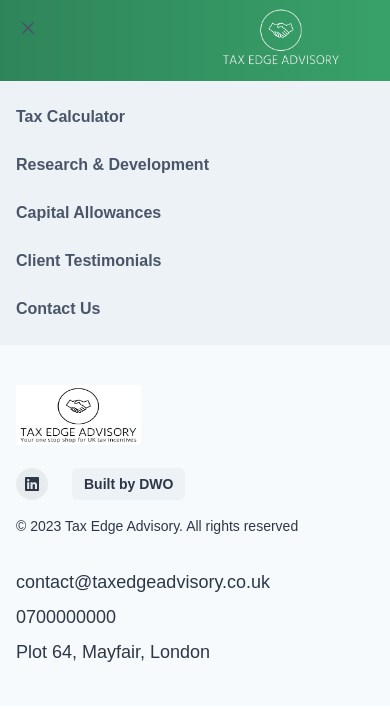
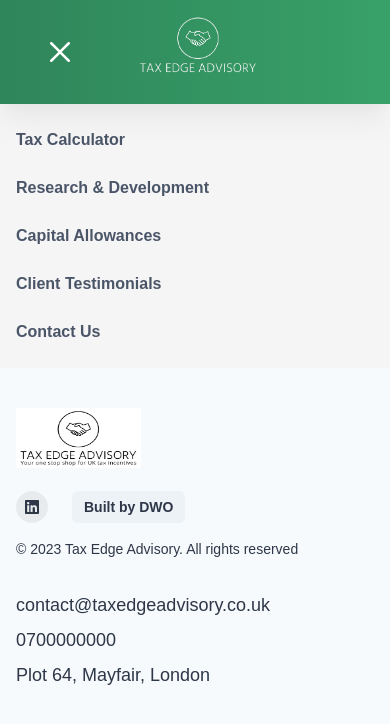
Before and after one commit to ObayaDevOps/Tax-Edge-Advisory, a Next.js app: page /case-studies/case-study-1 in a window 390 px wide. Both pictures are taken after a click on the button "Toggle Navigation". Shown: the top 724 px of the page. Built offline with nearby package versions, Linux system fonts and the light colour scheme.

Commit message:
more mobile fixes

```diff
--- a/components/utils/navbar.js
+++ b/components/utils/navbar.js
@@ -63,19 +63,20 @@
         >
         <Flex
           flex={{ base: 1, md: 'auto' }}
-          ml={{ base: -2 }}
+          // ml={{ base: -2 }}
+          p={6}
           display={{ base: 'flex', md: 'none' }}>
           <IconButton
             onClick={onToggle}
             icon={
-              isOpen ? <CloseIcon w={3} h={3} /> : <HamburgerIcon w={5} h={5} />
+              isOpen ? <CloseIcon color='white' w={5} h={5} /> : <HamburgerIcon color='white' w={6} h={6} />
             }
             variant={'ghost'}
             aria-label={'Toggle Navigation'}
           />
         </Flex>
 
-        <Flex flex={{ base: 1 }} justify={{ base: 'center', md: 'center' }}  >
+        <Flex flex={{ base: 1 }} justify={{ base: 'start', md: 'start' }} ml={{base:-40, md: 0}} mt={{base:2}}>
           <Box mt={{lg: -2}}>
         <NextLink href='/#' passHref >
           <Link>
@@ -203,7 +204,7 @@
 const MobileNav = () => {
   return (
     <Stack
-      bg={useColorModeValue('gray.100', 'black')}
+      bg={useColorModeValue('whiteAlpha.600', 'black')}
       p={4}
       display={{ md: 'none' }}>
       {NAV_ITEMS.map((navItem) => (
```
Also changed, not shown: components/features/features1.js (+16 -2 lines), components/landingPage/landingPageTop.js (+6 -6 lines).
